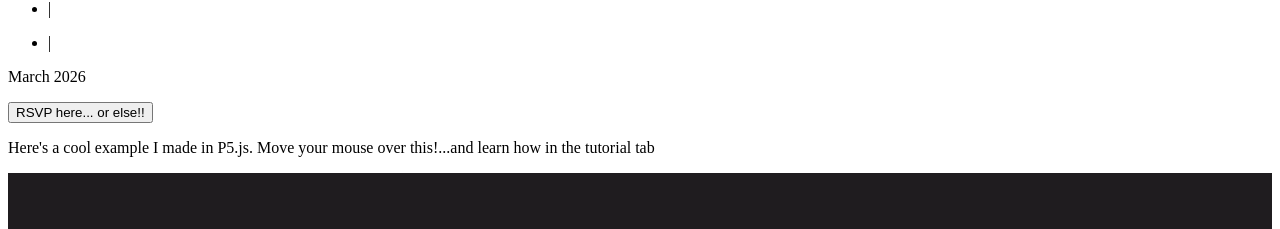
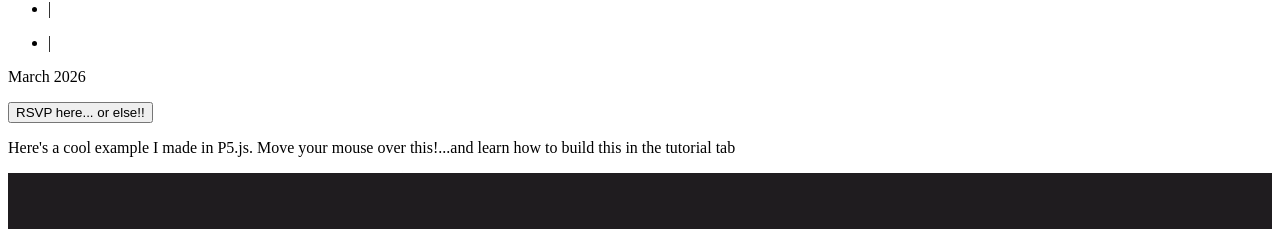
Before and after one commit to mayalh22/canvas, a React (Vite) app: page / in a window 1280 px wide. Shown: the part 859-1088 px from the top of the page. Built offline with nearby package versions, Linux system fonts and the light colour scheme; the HTML template or start-up script is replaced by a standard one.

Commit message:
gotta stop worrying and fixing tiny things

```diff
--- a/src/App.jsx
+++ b/src/App.jsx
@@ -18,7 +18,7 @@ function useHideHeaderOnScroll() {
       const current = window.scrollY
       const header = document.querySelector('.header')
       if (!header) return
-      if (current > last && current > 10) {
+      if (current > last && current > 0.0001) {
         header.classList.add('header-hidden')
       } else {
         header.classList.remove('header-hidden')
--- a/src/components/About.jsx
+++ b/src/components/About.jsx
@@ -81,7 +81,7 @@ function P5Sketch() {
 
   return (
     <div>
-      <p className="section-label">Here's a cool example I made in P5.js. Move your mouse over this!...and learn how in the tutorial tab</p>
+      <p className="section-label">Here's a cool example I made in P5.js. Move your mouse over this!...and learn how to build this in the tutorial tab</p>
       <div ref={canvasRef} style={{ width: '100%', height: '300px', overflow: 'hidden' }} />
     </div>
   )
```
